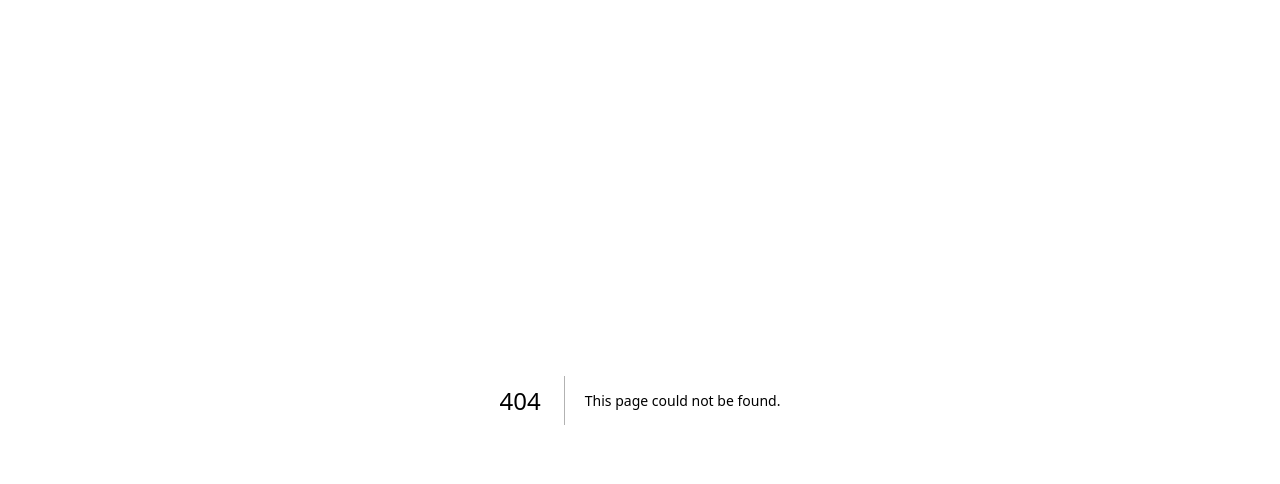
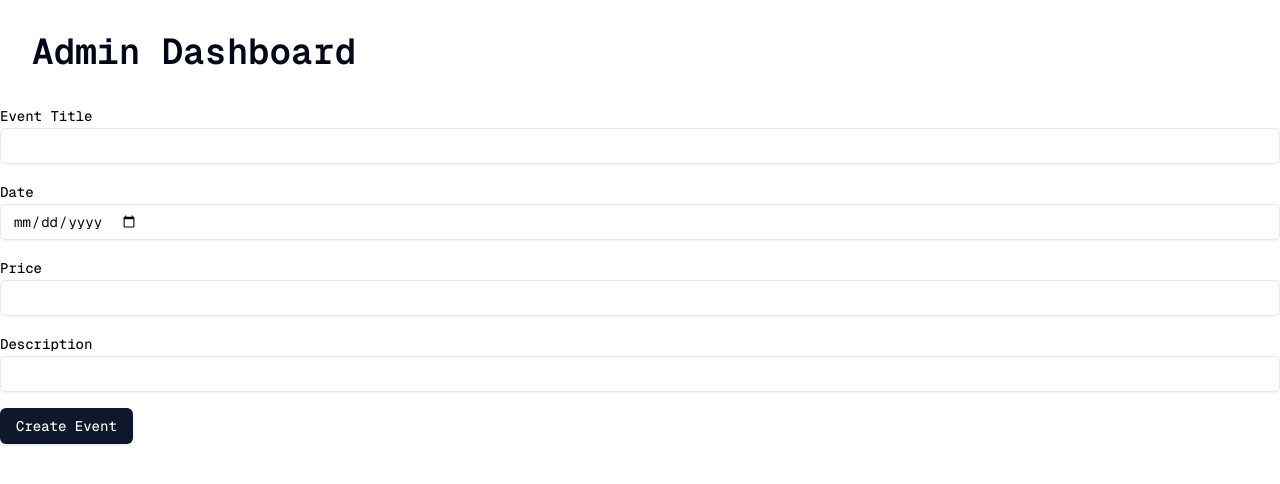
Before and after one commit to iDCoded/iiivents, a Next.js app: page /admin in a window 1280 px wide. Before the commit this address had no page. Shown: the top 484 px of the page. Built offline with nearby package versions, Linux system fonts and the light colour scheme.

Commit message:
Added admin dashboard and `CreateEventForm`
Added a simple admin dashboard to create events.
Added a form to create events.

```diff
--- /dev/null
+++ b/app/admin/page.tsx
@@ -0,0 +1,13 @@
+import CreateEventForm from "@/components/CreateEventForm";
+import React from "react";
+
+const Page = () => {
+	return (
+		<div>
+			<h2 className="text-4xl font-bold p-8">Admin Dashboard</h2>
+			<CreateEventForm />
+		</div>
+	);
+};
+
+export default Page;
--- /dev/null
+++ b/components/CreateEventForm.tsx
@@ -0,0 +1,97 @@
+"use client";
+
+import { useState } from "react";
+import { Button } from "@/components/ui/button";
+import { Input } from "@/components/ui/input";
+import { Label } from "@/components/ui/label";
+
+export default function CreateEventForm() {
+	const [title, setTitle] = useState("");
+	const [date, setDate] = useState("");
+	const [price, setPrice] = useState("");
+	const [description, setDescription] = useState("");
+	const [message, setMessage] = useState("");
+
+	const handleSubmit = async (e: React.FormEvent) => {
+		e.preventDefault();
+
+		const newEvent = {
+			eventName: title,
+			eventDate: date,
+			eventPrice: Number(price),
+			eventDescription: description,
+		};
+
+		try {
+			const res = await fetch("/api/events", {
+				method: "POST",
+				headers: {
+					"Content-Type": "application/json",
+				},
+				body: JSON.stringify(newEvent),
+			});
+
+			if (res.ok) {
+				const data = await res.json();
+				setMessage(`Event created successfully: ${data.event.eventName}`);
+				setTitle("");
+				setDate("");
+				setPrice("");
+				setDescription("");
+			} else {
+				setMessage("Failed to create event");
+			}
+		} catch (error) {
+			console.error("Error creating event:", error);
+			setMessage("Error creating event");
+		}
+	};
+
+	return (
+		<div>
+			<form onSubmit={handleSubmit} className="space-y-4">
+				<div>
+					<Label htmlFor="title">Event Title</Label>
+					<Input
+						id="title"
+						type="text"
+						value={title}
+						onChange={(e) => setTitle(e.target.value)}
+						required
+					/>
+				</div>
+				<div>
+					<Label htmlFor="date">Date</Label>
+					<Input
+						id="date"
+						type="date"
+						value={date}
+						onChange={(e) => setDate(e.target.value)}
+						required
+					/>
+				</div>
+				<div>
+					<Label htmlFor="price">Price</Label>
+					<Input
+						id="price"
+						type="number"
+						value={price}
+						onChange={(e) => setPrice(e.target.value)}
+						required
+					/>
+				</div>
+				<div>
+					<Label htmlFor="description">Description</Label>
+					<Input
+						id="description"
+						value={description}
+						onChange={(e) => setDescription(e.target.value)}
+						required
+					/>
+				</div>
+				<Button type="submit">Create Event</Button>
+			</form>
+			{message && <p>{message}</p>}
+		</div>
+	);
+}
```
